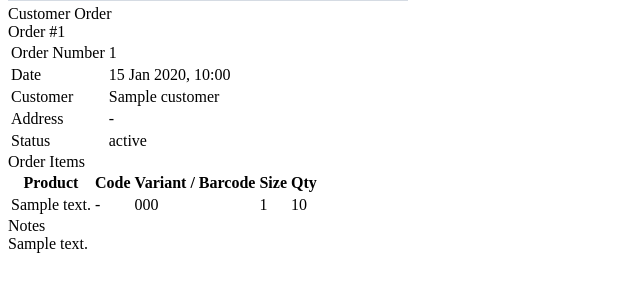
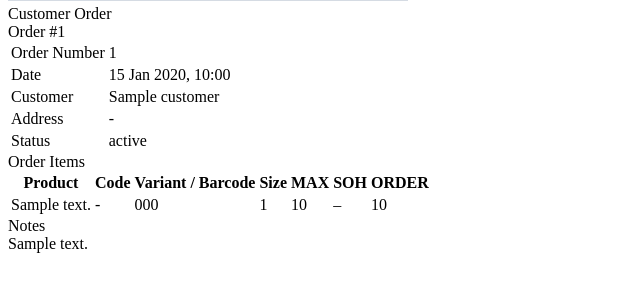
Before and after one commit to trackingallday/geller2025, a Django app: template orders/templates/orders/pdf_template.html in a window 1280 px wide. Shown: the part 307-599 px from the top of the page, without its empty margins (0-640 px from the left). Run offline with Django 3.2, Linux system fonts and the light colour scheme; the template is opened without the code that fills it: most values are stand-ins (such as "Sample title", 1, 10 or a date in 2020); grey boxes marked "Sample" are stand-in pictures.

Commit message:
SOH and max on order

```diff
--- a/orders/admin.py
+++ b/orders/admin.py
@@ -9,7 +9,7 @@ from .models import CustomerOrder, OrderLineItem
 class OrderLineItemInline(admin.TabularInline):
     model = OrderLineItem
     extra = 1
-    fields = ('product_variant', 'quantity')
+    fields = ('product_variant', 'max_stock_level', 'soh', 'quantity')
 
 
 @admin.register(CustomerOrder)
--- a/orders/models.py
+++ b/orders/models.py
@@ -49,6 +49,8 @@ class OrderLineItem(models.Model):
     order = models.ForeignKey(CustomerOrder, related_name='line_items', on_delete=models.CASCADE)
     product_variant = models.ForeignKey(ProductVariant, related_name='order_line_items', on_delete=models.CASCADE)
     quantity = models.IntegerField(default=0)
+    soh = models.IntegerField(default=0)  # stock on hand at order time
+    max_stock_level = models.IntegerField(default=0)  # customer's max stock level snapshot at order time
 
     def __str__(self):
         return f'{self.product_variant} x{self.quantity}'
--- a/orders/serializers.py
+++ b/orders/serializers.py
@@ -14,7 +14,7 @@ class OrderLineItemSerializer(serializers.ModelSerializer):
 
     class Meta:
         model = OrderLineItem
-        fields = ('id', 'product_variant', 'product_variant_id', 'quantity')
+        fields = ('id', 'product_variant', 'product_variant_id', 'quantity', 'soh', 'max_stock_level')
 
 
 class CustomerOrderSerializer(serializers.ModelSerializer):
@@ -41,6 +41,9 @@ class CustomerOrderSerializer(serializers.ModelSerializer):
 class OrderLineItemWriteSerializer(serializers.Serializer):
     product_variant_id = serializers.IntegerField()
     quantity = serializers.IntegerField(min_value=0)
+    # Optional so older app builds that don't send these still submit successfully.
+    soh = serializers.IntegerField(min_value=0, required=False, default=0)
+    max_stock_level = serializers.IntegerField(min_value=0, required=False, default=0)
 
 
 class CustomerOrderCreateSerializer(serializers.Serializer):
--- a/orders/templates/orders/pdf_template.html
+++ b/orders/templates/orders/pdf_template.html
@@ -55,7 +55,9 @@
                 <th>Code</th>
                 <th>Variant / Barcode</th>
                 <th>Size</th>
-                <th>Qty</th>
+                <th>MAX</th>
+                <th>SOH</th>
+                <th>ORDER</th>
             </tr>
         </thead>
         <tbody>
@@ -65,11 +67,13 @@
                 <td>{{ item.product_variant.code|default:"-" }}</td>
                 <td>{{ item.product_variant.barcode }}</td>
                 <td>{{ item.product_variant.size|default:"-" }}</td>
+                <td>{{ item.max_stock_level|default:"–" }}</td>
+                <td>{{ item.soh|default:"–" }}</td>
                 <td>{{ item.quantity }}</td>
             </tr>
             {% empty %}
             <tr>
-                <td colspan="5" style="color:#999; font-style:italic;">No items on this order.</td>
+                <td colspan="7" style="color:#999; font-style:italic;">No items on this order.</td>
             </tr>
             {% endfor %}
         </tbody>
```
Also changed, not shown: orders/views.py (+6 -1 lines), orders/migrations/0004_orderlineitem_max_stock_level_orderlineitem_soh.py (added).
